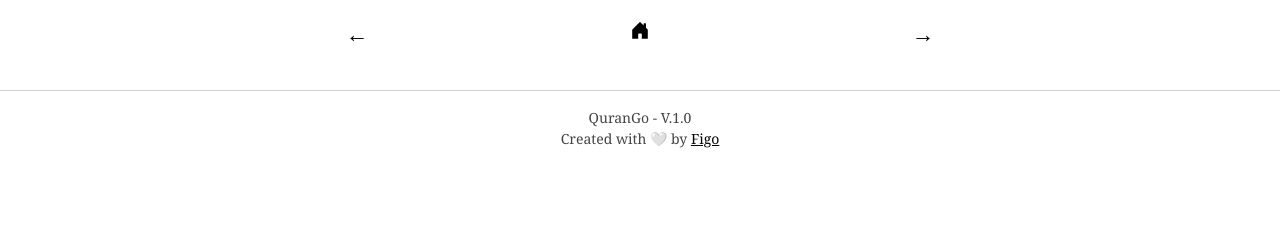
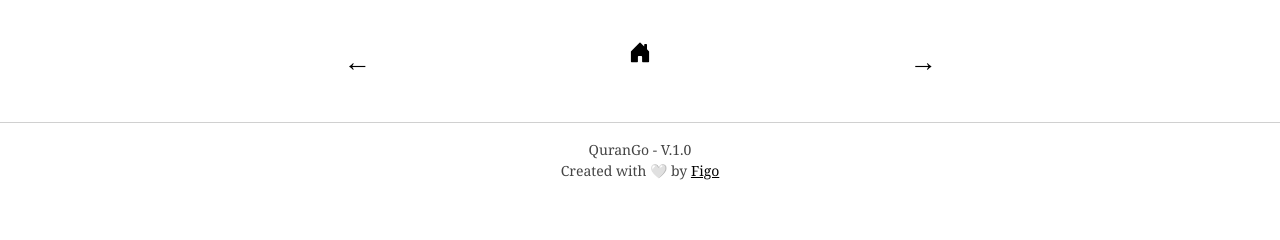
Before and after one commit to FigoArbiansyah/Al-Quran_Online, a PHP site: page /surah.php?surat=1 in a window 1280 px wide. Shown: the part 148-388 px from the top of the page. Run offline with PHP 8.4, Linux system fonts and the light colour scheme; data that the repository does not hold is empty; some libraries are stand-ins or nearby versions; some web fonts are replaced.

Commit message:
Gedein size arrow sama logo home

```diff
--- a/surah.php
+++ b/surah.php
@@ -49,15 +49,16 @@ $trans = $asma['translation'];
                 <p>"<?= $trans['id'] ?>"
                 <br>
                 (<?= $d['ayahCount'] ?> Ayat)</p>
+                <br>
             </div>
                 <div class="d-flex justify-content-evenly">
-                    <a href="surah.php?surat=<?= $prev ?>" class="fw-bold" style="position: ; top: 80px; left: 60px; font-size: 1.4em; text-decoration: none; color: black;">←</a>
-                    <a href="index.php" style="color: black; transform: scale(1.2);">
+                    <a href="surah.php?surat=<?= $prev ?>" class="fw-bold" style="position: ; top: 80px; left: 60px; font-size: 1.7em; text-decoration: none; color: black;">←</a>
+                    <a href="index.php" style="color: black; transform: scale(1.4);">
                         <svg xmlns="http://www.w3.org/2000/svg" width="16" height="16" fill="currentColor" class="bi bi-house-door-fill" viewBox="0 0 16 16">
                         <path d="M6.5 14.5v-3.505c0-.245.25-.495.5-.495h2c.25 0 .5.25.5.5v3.5a.5.5 0 0 0 .5.5h4a.5.5 0 0 0 .5-.5v-7a.5.5 0 0 0-.146-.354L13 5.793V2.5a.5.5 0 0 0-.5-.5h-1a.5.5 0 0 0-.5.5v1.293L8.354 1.146a.5.5 0 0 0-.708 0l-6 6A.5.5 0 0 0 1.5 7.5v7a.5.5 0 0 0 .5.5h4a.5.5 0 0 0 .5-.5z"/>
                         </svg>
                     </a>
-                    <a href="surah.php?surat=<?= $next ?>" class="fw-bold" style="position: ; top: 80px; right: 60px; font-size: 1.4em; text-decoration: none; color: black;">→</a>
+                    <a href="surah.php?surat=<?= $next ?>" class="fw-bold" style="position: ; top: 80px; right: 60px; font-size: 1.7em; text-decoration: none; color: black;">→</a>
                 </div>
         </div>
         <div class="row mt-3">
```
